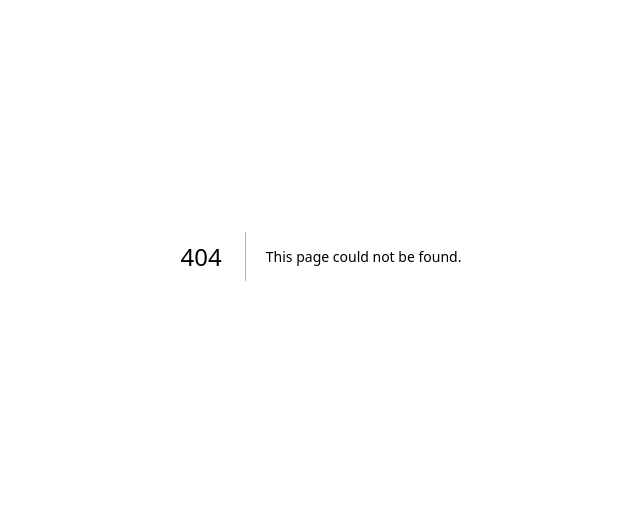
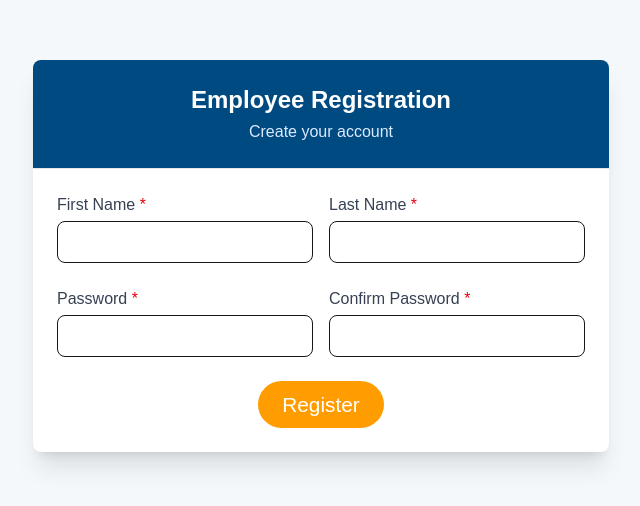
Before and after one commit to comp583group/vroom_front-end, a Next.js app: page /register in a window 1280 px wide. Before the commit this address had no page. Shown: the part 144-650 px from the top of the page, without its empty margins (319-959 px from the left). Built offline with nearby package versions, Linux system fonts and the light colour scheme.

Commit message:
Establish registration view from login page

```diff
--- /dev/null
+++ b/app/register/page.tsx
@@ -0,0 +1,215 @@
+"use client";
+
+import { useState } from "react";
+import { useRouter } from "next/navigation";
+import { useEffect } from "react";
+
+
+export default function EmployeeRegistration() {
+  const [formData, setFormData] = useState({
+    firstName: "",
+    lastName: "",
+    password: "",
+    confirmPassword: ""
+  });
+
+  const [errors, setErrors] = useState({});
+  const [isSubmitting, setIsSubmitting] = useState(false);
+  const [submitSuccess, setSubmitSuccess] = useState(false);
+
+  const validateForm = () => {
+    const newErrors = {};
+
+    if (!formData.firstName.trim()) {
+      newErrors.firstName = "First name is required";
+    }
+
+    if (!formData.lastName.trim()) {
+      newErrors.lastName = "Last name is required";
+    }
+
+    if (!formData.password) {
+      newErrors.password = "Password is required";
+    } else if (formData.password.length < 8) {
+      newErrors.password = "Password must be at least 8 characters";
+    }
+    // Optional Password Security Measures, commented out for easier testing
+
+    //  else if (!/(?=.*[a-z])(?=.*[A-Z])(?=.*\d)/.test(formData.password)) {
+    //   newErrors.password = "Password must include uppercase, lowercase, and numbers";
+    // }
+
+    if (!formData.confirmPassword) {
+      newErrors.confirmPassword = "Please confirm your password";
+    } else if (formData.password !== formData.confirmPassword) {
+      newErrors.confirmPassword = "Passwords do not match";
+    }
+
+    setErrors(newErrors);
+    return Object.keys(newErrors).length === 0;
+  };
+
+  const handleChange = (e) => {
+    const { name, value } = e.target;
+    setFormData({ ...formData, [name]: value });
+
+    if (errors[name]) {
+      setErrors({ ...errors, [name]: "" });
+    }
+  };
+
+  const router = useRouter();
+
+  const handleSubmit = async (e) => {
+    e.preventDefault();
+
+    if (validateForm()) {
+      setIsSubmitting(true);
+
+      try {
+        console.log("Registration data submitted:", formData);
+        await new Promise((resolve) => setTimeout(resolve, 1000));
+        setSubmitSuccess(true);
+
+        setFormData({
+          firstName: "",
+          lastName: "",
+          password: "",
+          confirmPassword: ""
+        });
+      } catch (error) {
+        console.error("Error submitting form:", error);
+        setErrors({ submit: "Failed to register. Please try again." });
+      } finally {
+        setIsSubmitting(false);
+      }
+    }
+  };
+
+  useEffect(() => {
+    if (submitSuccess) {
+      const timer = setTimeout(() => {
+        router.push("/"); // adjust route if needed
+      }, 2000); // 3 seconds delay
+
+      return () => clearTimeout(timer);
+    }
+  }, [submitSuccess, router]);
+
+  return (
+    <div className="min-h-screen bg-blue-50 py-12 px-4 flex items-center justify-center" style={{ backgroundColor: "#f5f8fb" }}>
+      <div className="max-w-xl w-full bg-white rounded-lg shadow-xl overflow-hidden">
+        <div className="p-6 border-b border-gray-200 bg-gray-50" style={{ backgroundColor: "#004a82" }}>
+          <h2 className="text-2xl font-bold text-center text-white">Employee Registration</h2>
+          <p className="text-center text-blue-100 mt-1">Create your account</p>
+        </div>
+
+        {submitSuccess ? (
+            <div className="p-8 text-center">
+                <div className="w-16 h-16 bg-green-100 text-green-600 rounded-full mx-auto flex items-center justify-center mb-4">
+                <svg xmlns="http://www.w3.org/2000/svg" className="h-8 w-8" fill="none" viewBox="0 0 24 24" stroke="currentColor">
+                    <path strokeLinecap="round" strokeLinejoin="round" strokeWidth="2" d="M5 13l4 4L19 7" />
+                </svg>
+                </div>
+                <h3 className="text-xl font-semibold text-gray-800 mb-2">Registration Successful!</h3>
+                <p className="text-gray-600 mt-2">Redirecting to employee dashboard...</p>
+                <button
+                onClick={() => setSubmitSuccess(false)}
+                className="mt-6 bg-blue-600 text-white font-medium py-2 px-6 rounded-full hover:bg-blue-700 transition-colors"
+                style={{ backgroundColor: "#ff9d00" }}
+                >
+                Register Another
+                </button>
+            </div>
+            ) : (
+          <form onSubmit={handleSubmit} className="p-6 space-y-6">
+            <div className="grid grid-cols-1 md:grid-cols-2 gap-4">
+              <div>
+                <label htmlFor="firstName" className="block text-gray-700 font-medium mb-1">
+                  First Name <span className="text-red-600">*</span>
+                </label>
+                <input
+                  type="text"
+                  id="firstName"
+                  name="firstName"
+                  value={formData.firstName}
+                  onChange={handleChange}
+                  className={`w-full px-3 py-2 border rounded-lg focus:outline-none focus:ring-2 ${
+                    errors.firstName ? "border-red-500 focus:ring-red-500" : "focus:ring-blue-500"
+                  }`}
+                />
+                {errors.firstName && <p className="text-red-600 text-sm mt-1">{errors.firstName}</p>}
+              </div>
+
+              <div>
+                <label htmlFor="lastName" className="block text-gray-700 font-medium mb-1">
+                  Last Name <span className="text-red-600">*</span>
+                </label>
+                <input
+                  type="text"
+                  id="lastName"
+                  name="lastName"
+                  value={formData.lastName}
+                  onChange={handleChange}
+                  className={`w-full px-3 py-2 border rounded-lg focus:outline-none focus:ring-2 ${
+                    errors.lastName ? "border-red-500 focus:ring-red-500" : "focus:ring-blue-500"
+                  }`}
+                />
+                {errors.lastName && <p className="text-red-600 text-sm mt-1">{errors.lastName}</p>}
+              </div>
+            </div>
+
+            <div className="grid grid-cols-1 md:grid-cols-2 gap-4">
+              <div>
+                <label htmlFor="password" className="block text-gray-700 font-medium mb-1">
+                  Password <span className="text-red-600">*</span>
+                </label>
+                <input
+                  type="password"
+                  id="password"
+                  name="password"
+                  value={formData.password}
+                  onChange={handleChange}
+                  className={`w-full px-3 py-2 border rounded-lg focus:outline-none focus:ring-2 ${
+                    errors.password ? "border-red-500 focus:ring-red-500" : "focus:ring-blue-500"
+                  }`}
+                />
+                {errors.password && <p className="text-red-600 text-sm mt-1">{errors.password}</p>}
+              </div>
+
+              <div>
+                <label htmlFor="confirmPassword" className="block text-gray-700 font-medium mb-1">
+                  Confirm Password <span className="text-red-600">*</span>
+                </label>
+                <input
+                  type="password"
+                  id="confirmPassword"
+                  name="confirmPassword"
+                  value={formData.confirmPassword}
+                  onChange={handleChange}
+                  className={`w-full px-3 py-2 border rounded-lg focus:outline-none focus:ring-2 ${
+                    errors.confirmPassword ? "border-red-500 focus:ring-red-500" : "focus:ring-blue-500"
+                  }`}
+                />
+                {errors.confirmPassword && <p className="text-red-600 text-sm mt-1">{errors.confirmPassword}</p>}
+              </div>
+            </div>
+
+            {errors.submit && <p className="text-red-600 text-sm text-center">{errors.submit}</p>}
+
+            <div className="text-center">
+              <button
+                type="submit"
+                disabled={isSubmitting}
+                className="bg-blue-600 text-white font-medium py-2 px-6 rounded-full hover:bg-blue-700 transition-colors disabled:opacity-50"
+                style={{ backgroundColor: "#ff9d00" }}
+              >
+                {isSubmitting ? "Submitting..." : "Register"}
+              </button>
+            </div>
+          </form>
+        )}
+      </div>
+    </div>
+  );
+}
```
